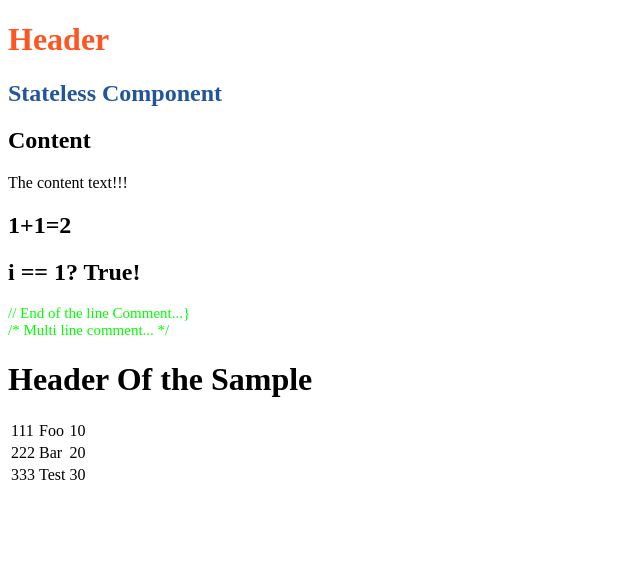
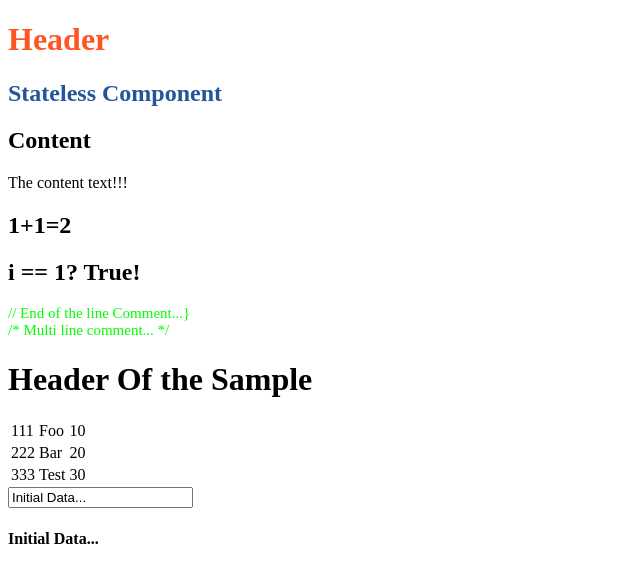
Before and after one commit to niket-patel/reactjs, a React app: page / in a window 1280 px wide. Shown: the top 582 px of the page, without its empty margins (0-640 px from the left). Built offline with nearby package versions, Linux system fonts and the light colour scheme.

Commit message:
React Form with State Binding

```diff
--- /dev/null
+++ b/ReactForm.jsx
@@ -0,0 +1,27 @@
+import React from 'react';
+
+class ReactForm extends React.Component{
+    constructor(props){
+        super(props);
+        this.state = {
+            data: 'Initial Data...'
+        }
+        this.updateState = this.updateState.bind(this);
+    };
+
+    updateState(e){
+        this.setState({data: e.target.value});
+    }
+
+    render(){
+        return(
+            <div>
+                <input type="text" value= {this.state.data}
+                onChange = {this.updateState} />
+                <h4> {this.state.data} </h4>
+            </div>
+        );
+    }
+}
+
+export default ReactForm;
--- a/index.html
+++ b/index.html
@@ -9,6 +9,7 @@
    <body>
       <div id = "app"></div>
       <div id = "stateful"></div>
+      <div id = "reactForm"></div>
       <script src = "index.js"></script>
    </body>
 
--- a/main.js
+++ b/main.js
@@ -2,6 +2,8 @@ import React from 'react';
 import ReactDOM from 'react-dom';
 import App from './App.jsx';
 import Stateful from './Stateful.jsx';
+import ReactForm from './ReactForm.jsx';
 
 ReactDOM.render(<App />, document.getElementById('app'));
 ReactDOM.render(<Stateful />, document.getElementById('stateful'));
+ReactDOM.render(<ReactForm />,document.getElementById('reactForm'));
```
Also changed, not shown: ReactJsSetup.txt.
